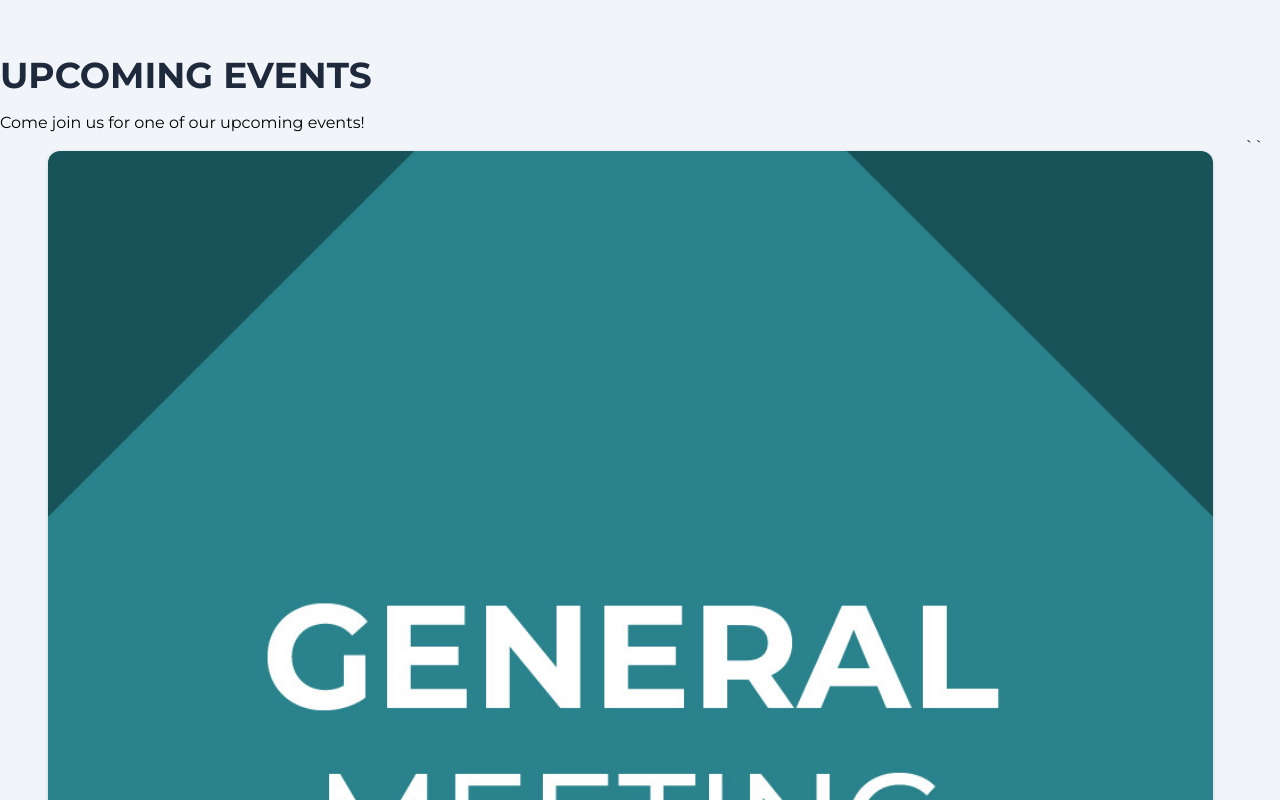
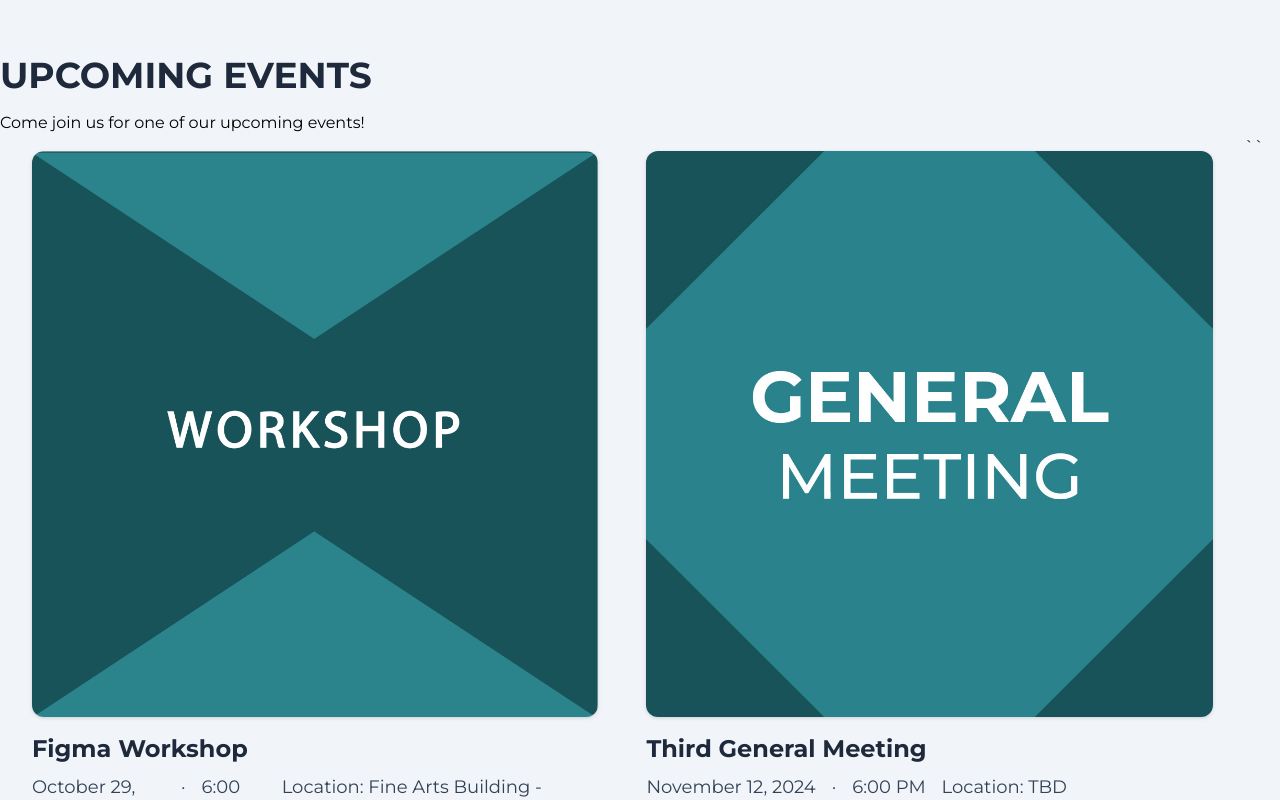
Before and after one commit to UX-Design-Club/ux-club-website, a Next.js app: page / in a window 1280 px wide. Shown: the part 2060-2860 px from the top of the page. Built offline with nearby package versions, Linux system fonts and the light colour scheme.

Commit message:
Update upcomingevents.tsx
Added workshop event

```diff
--- a/app/ui/upcomingevents.tsx
+++ b/app/ui/upcomingevents.tsx
@@ -14,7 +14,7 @@ export function UpcomingEvents() {
           Come join us for one of our upcoming events!
         </p>
         <div className="flex flex-col mx-4 md:flex-row gap-4">
-          <EventCard id="social-event" date time room />
+          <EventCard id="workshop" date time room />
           <EventCard id="third-general-meeting" date time location room />
           {/*<EventCard id="ux-design-challenge" date time room />
           <EventCard id="ux-banquet" date time room />*/}``
@@ -32,7 +32,7 @@ export function UpcomingEventsVertical() {
           Upcoming Events
         </h1>
         <div className="flex flex-col mx-4 gap-4">
-          <EventBanner id="social-event" description date time room />
+          <EventBanner id="workshop" description date time room />
           <EventBanner id="third-general-meeting" description date time room />
           {/*<EventBanner id="ux-design-challenge" description date time room />
           <EventBanner id="ux-banquet" description date time room />*/}
```
